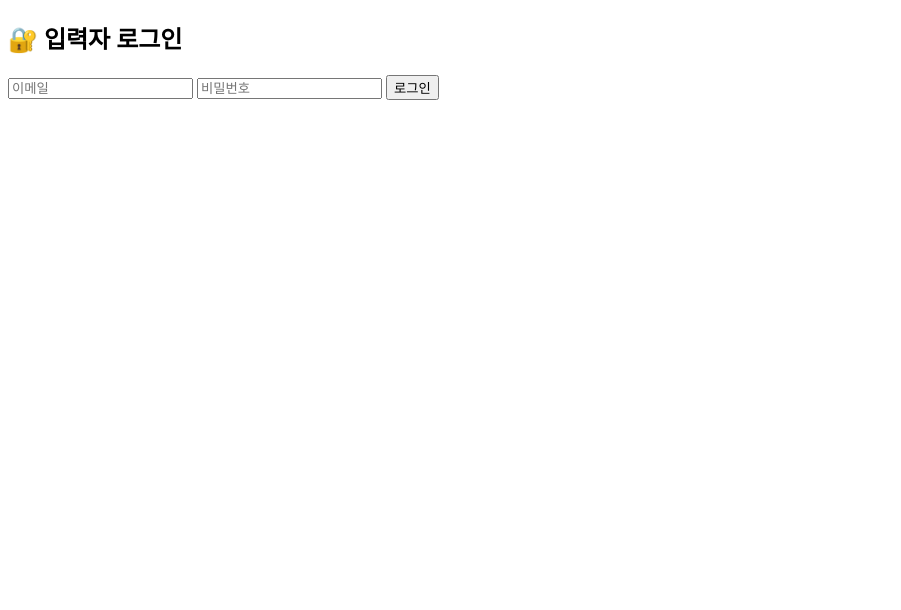
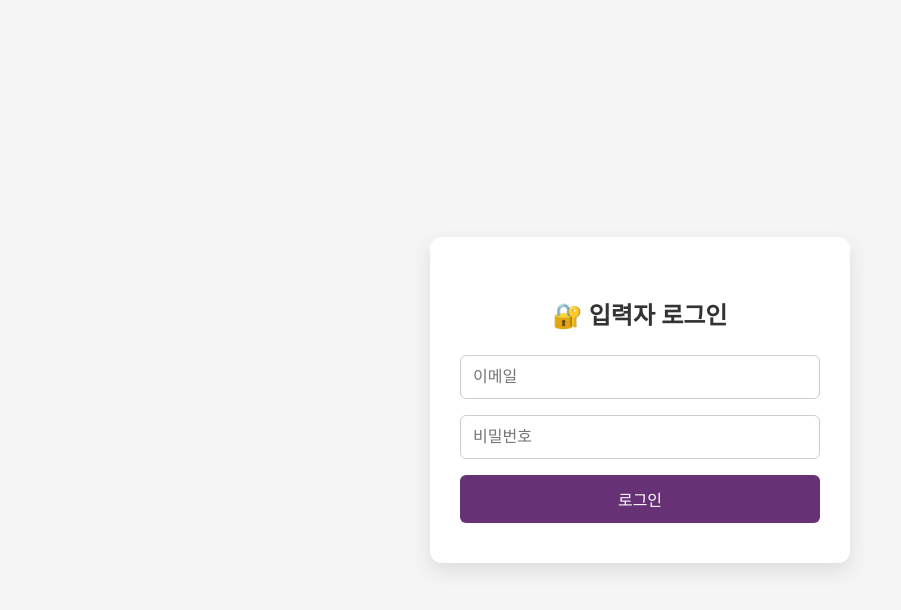
Before and after one commit to madebychangong/changong, a website: page index.html in a window 1280 px wide. Shown: the whole page, without its empty margins (0-901 px from the left). Drawn offline with Linux system fonts and the light colour scheme.

Commit message:
Update index.html

```diff
--- a/index.html
+++ b/index.html
@@ -3,29 +3,83 @@
 <head>
   <meta charset="UTF-8" />
   <title>Changong 입력자 로그인</title>
+  <style>
+    body {
+      background-color: #f5f5f5;
+      font-family: 'Segoe UI', sans-serif;
+      margin: 0;
+      padding: 0;
+      display: flex;
+      justify-content: center;
+      align-items: center;
+      height: 100vh;
+    }
+
+    .login-container {
+      background-color: #fff;
+      padding: 40px 30px;
+      border-radius: 12px;
+      box-shadow: 0 8px 20px rgba(0, 0, 0, 0.1);
+      width: 100%;
+      max-width: 360px;
+    }
+
+    h2 {
+      text-align: center;
+      color: #333;
+      margin-bottom: 24px;
+    }
+
+    input[type="email"],
+    input[type="password"] {
+      width: 100%;
+      padding: 12px;
+      margin-bottom: 16px;
+      font-size: 16px;
+      border: 1px solid #ccc;
+      border-radius: 6px;
+      box-sizing: border-box;
+    }
+
+    button {
+      width: 100%;
+      padding: 12px;
+      background-color: #663275;
+      color: white;
+      font-size: 16px;
+      border: none;
+      border-radius: 6px;
+      cursor: pointer;
+    }
+
+    button:hover {
+      background-color: #a047b8;
+    }
+  </style>
 </head>
 <body>
+  <div class="login-container">
     <h2>🔐 입력자 로그인</h2>
     <form id="loginForm">
       <input type="email" id="email" placeholder="이메일" required />
       <input type="password" id="password" placeholder="비밀번호" required />
       <button type="submit">로그인</button>
     </form>
+  </div>
 
   <script type="module">
     import { initializeApp } from "https://www.gstatic.com/firebasejs/12.0.0/firebase-app.js";
     import { getAnalytics } from "https://www.gstatic.com/firebasejs/12.0.0/firebase-analytics.js";
     import {
       getAuth,
-      signInWithEmailAndPassword,
-      onAuthStateChanged
+      signInWithEmailAndPassword
     } from "https://www.gstatic.com/firebasejs/12.0.0/firebase-auth.js";
 
     const firebaseConfig = {
       apiKey: "AIzaSyCi-kZy2DHYib0saB39_7fKEIQ-8r2grjI",
       authDomain: "changong-id.firebaseapp.com",
       projectId: "changong-id",
-      storageBucket: "changong-id.appspot.com",  // 🔧 ← 여기 .com 으로 수정됨!
+      storageBucket: "changong-id.appspot.com",
       messagingSenderId: "538131345883",
       appId: "1:538131345883:web:84d40425ccb3fba6cff7fe",
       measurementId: "G-JDN58VV81G"
@@ -35,7 +89,6 @@
     const analytics = getAnalytics(app);
     const auth = getAuth(app);
 
-    // 로그인 버튼 클릭 시 처리
     document.getElementById("loginForm").addEventListener("submit", async (e) => {
       e.preventDefault();
       const email = document.getElementById("email").value;
```
Lines whose indentation alone changed are shown as unchanged.
